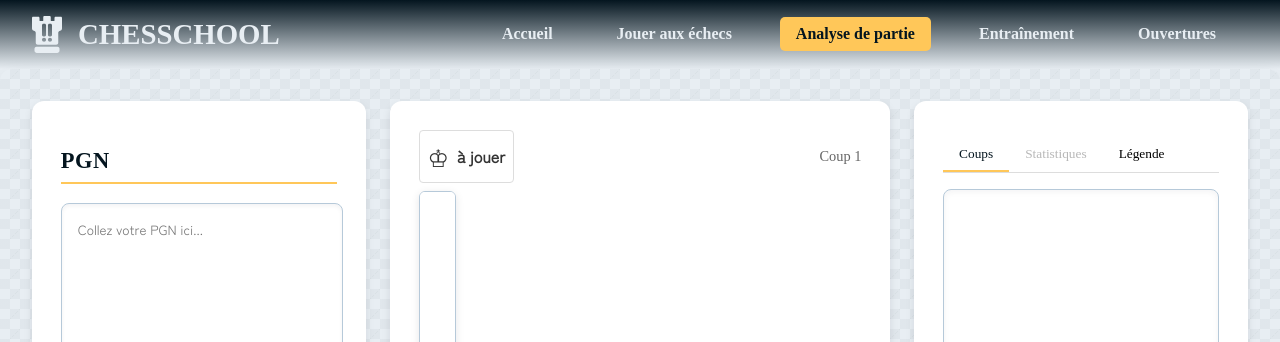
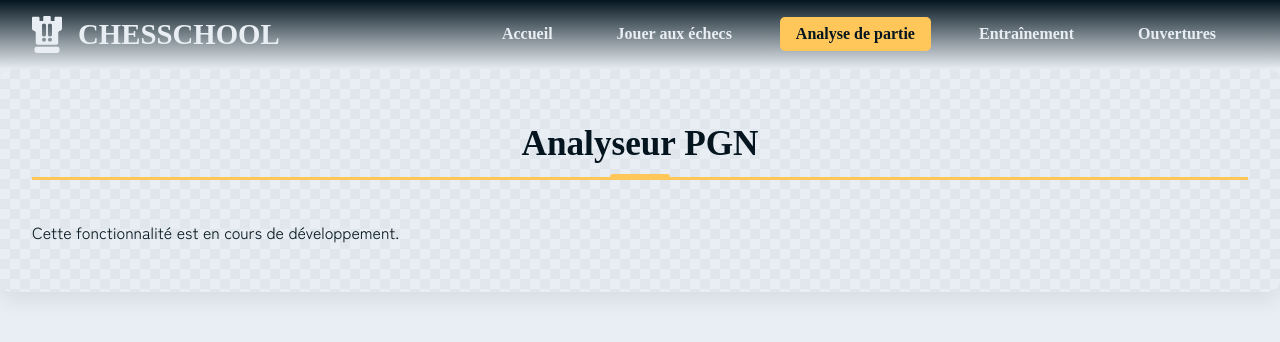
Before and after one commit to Douwdy/ChesSchool---Front, a React (Create React App) app: page /analyze in a window 1280 px wide. Shown: the top 342 px of the page. Built offline with nearby package versions, Linux system fonts and the light colour scheme; a web font is replaced by a local one.

Commit message:
add inbuild variable for front-end

```diff
--- a/src/components/pages/PGNAnalyzer/index.jsx
+++ b/src/components/pages/PGNAnalyzer/index.jsx
@@ -553,6 +553,15 @@ const PGNAnalyzer = () => {
 
     const gameStats = calculateGameStats();
 
+    const inBuild = true;
+    if (inBuild) {
+        return (
+            <div className="pgn-analyzer">
+                <h1>Analyseur PGN</h1>
+                <p>Cette fonctionnalité est en cours de développement.</p>
+            </div>
+        );
+    } else {
         return (
             <div className="pgn-analyzer">
                 {(gameMetadata.white || gameMetadata.black) && (
@@ -768,5 +777,5 @@ const PGNAnalyzer = () => {
             </div>
         );
     };
-
+}
 export default PGNAnalyzer;
```
Lines whose indentation alone changed are shown as unchanged.
